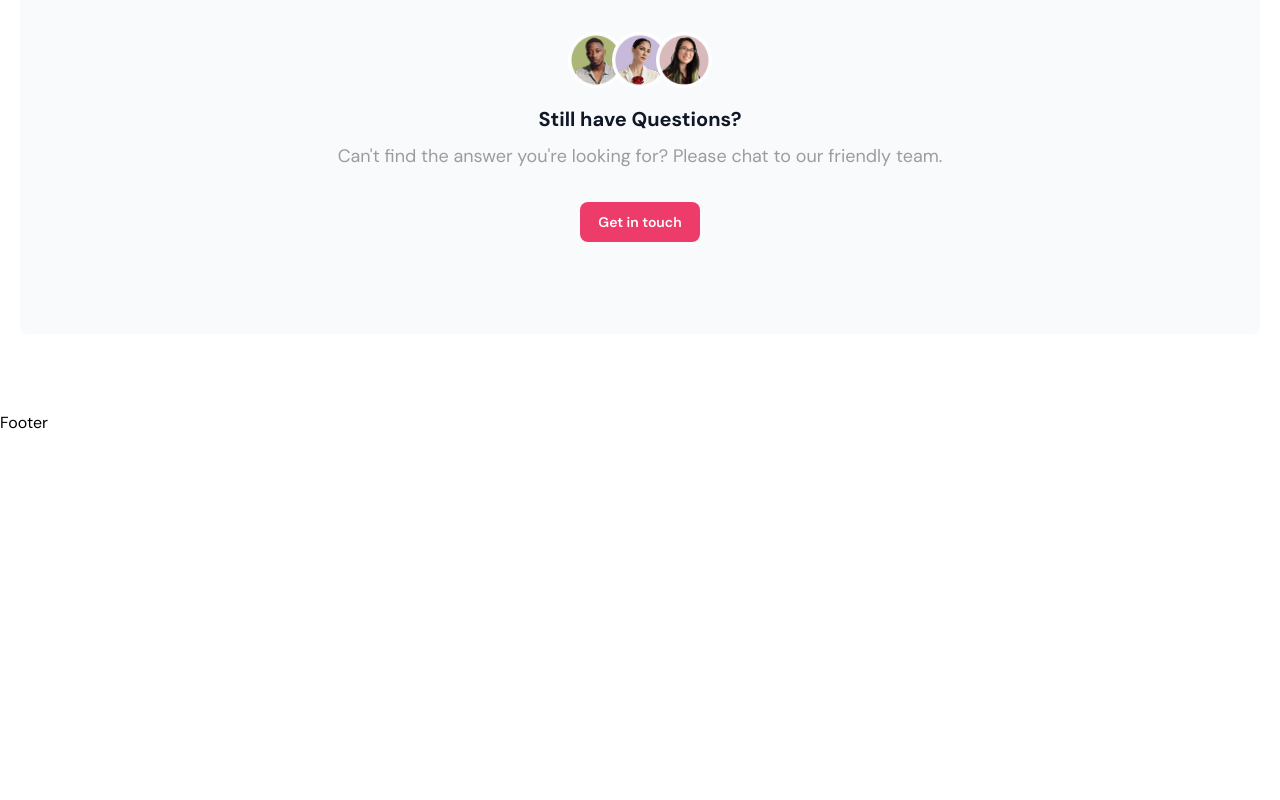
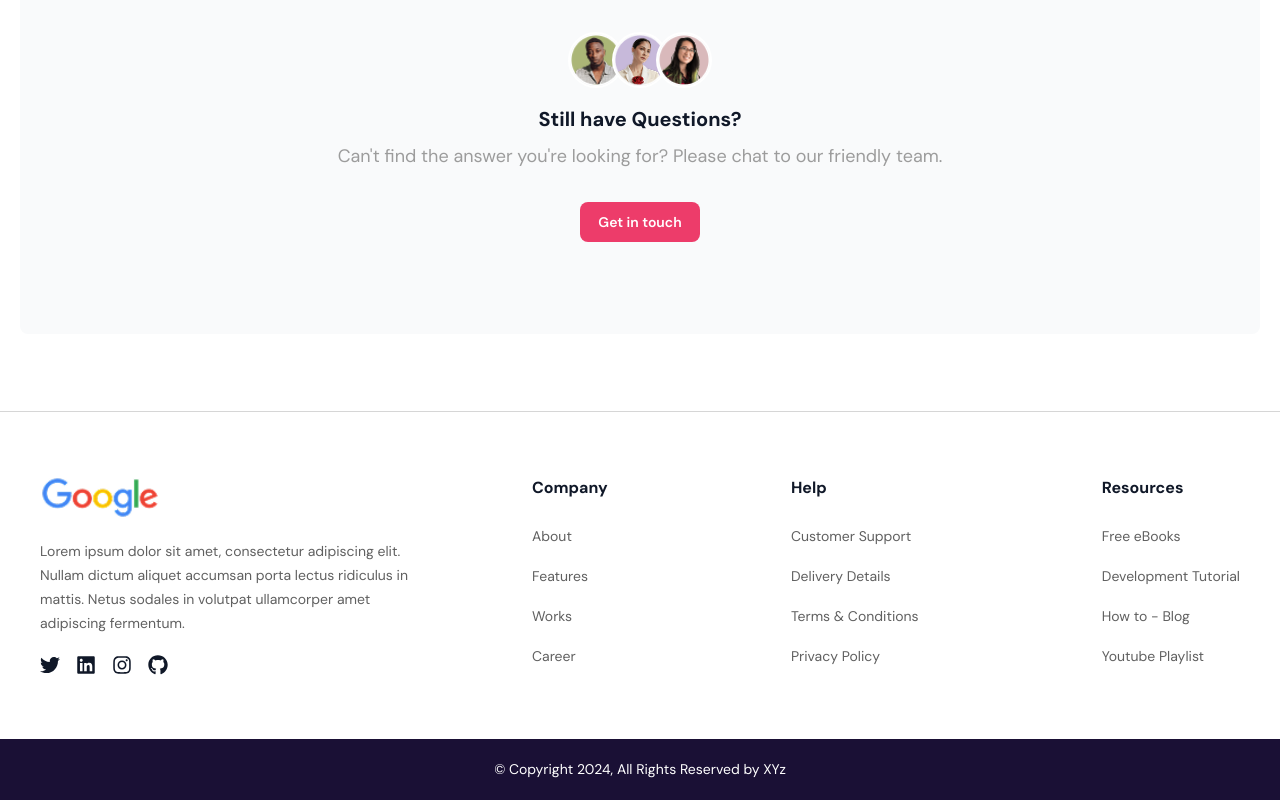
Before and after one commit to almahmud-dev/airbnb-assistant-landing, a Next.js app: page / in a window 1280 px wide. Shown: the part 6678-7478 px from the top of the page. Before the commit the page ends 7113 px from the top, so only its background shows below. Built offline with nearby package versions, Linux system fonts and the light colour scheme.

Commit message:
Footer add

```diff
--- a/src/components/layout/Footer.jsx
+++ b/src/components/layout/Footer.jsx
@@ -1,10 +1,72 @@
-"use client"
-import React from 'react'
+import Image from "next/image";
+import { FOOTER_LINKS, SOCIAL_ICONS } from "@/lib/constants";
 
-const Footer = () => {
+export default function Footer() {
   return (
-    <div>Footer</div>
-  )
+    <footer className="border-t border-[#D6D6D6]">
+      {/* Main Footer */}
+      <div className="max-w-[1240px] mx-auto px-4 sm:px-6 xl:px-5 py-10 sm:py-12 lg:py-16">
+        <div className="flex flex-col lg:flex-row gap-8 lg:gap-16 xl:gap-24">
+          {/* Logo + Description + Social — fixed width */}
+          <div className="flex flex-col gap-5 lg:max-w-[300px] xl:max-w-[396px] shrink-0">
+            <Image
+              src="/images/Nav_logo/footer.png"
+              alt="Logo"
+              width={120}
+              height={40}
+              className="object-contain"
+            />
+            <p className="text-[#606060] text-[13px] sm:text-[14px] leading-[22px] sm:leading-[24px]">
+              Lorem ipsum dolor sit amet, consectetur adipiscing elit. Nullam
+              dictum aliquet accumsan porta lectus ridiculus in mattis. Netus
+              sodales in volutpat ullamcorper amet adipiscing fermentum.
+            </p>
+            <div className="flex items-center gap-4">
+              {SOCIAL_ICONS.map(({ icon: Icon, href }, i) => (
+                <a
+                  key={i}
+                  href={href}
+                  className="text-[#101828] hover:text-[#ED3C6A] transition-colors"
+                >
+                  <Icon size={20} />
+                </a>
+              ))}
+            </div>
+          </div>
+
+          {/* 3 link columns */}
+          <div className="flex flex-1 flex-col sm:flex-row gap-8 sm:gap-6 lg:gap-10 xl:gap-16 justify-between">
+            {Object.entries(FOOTER_LINKS).map(([title, links]) => (
+              <div key={title}>
+                <h4 className="font-bold text-[#101828] text-[14px] sm:text-[15px] md:text-[16px] mb-4 sm:mb-5 md:mb-6">
+                  {title}
+                </h4>
+                <ul className="flex flex-col gap-3 sm:gap-3.5 md:gap-4">
+                  {links.map((link) => (
+                    <li key={link}>
+                      <a
+                        href="#"
+                        className="text-[#606060] text-[13px] sm:text-[14px] hover:text-[#ED3C6A] transition-colors"
+                      >
+                        {link}
+                      </a>
+                    </li>
+                  ))}
+                </ul>
+              </div>
+            ))}
+          </div>
+        </div>
+      </div>
+
+      {/* Bottom Bar */}
+      <div className="bg-[#1a1035]">
+        <div className="max-w-[1240px] mx-auto px-4 sm:px-6 py-4 sm:py-5 text-center">
+          <p className="text-white text-[12px] sm:text-[13px] md:text-[14px]">
+            © Copyright 2024, All Rights Reserved by XYz
+          </p>
+        </div>
+      </div>
+    </footer>
+  );
 }
-
-export default Footer
```
Also changed, not shown: src/lib/constants.js.
